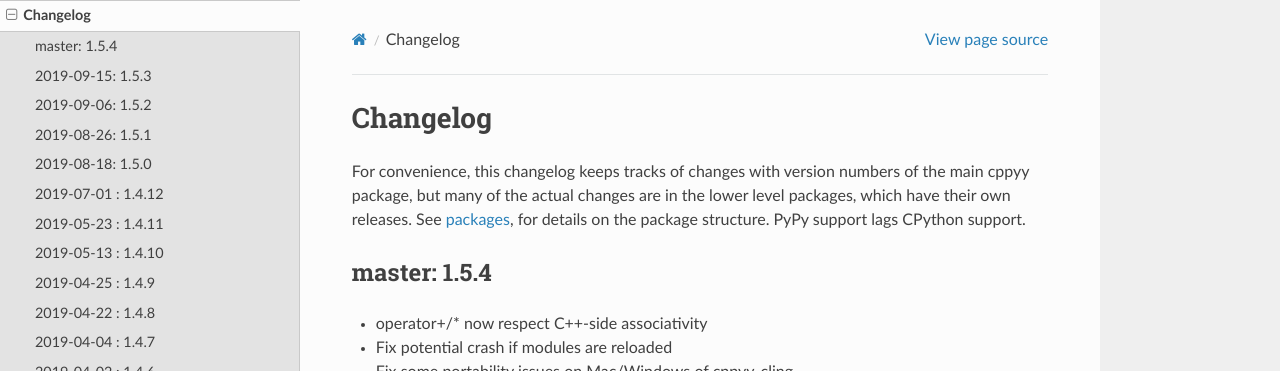
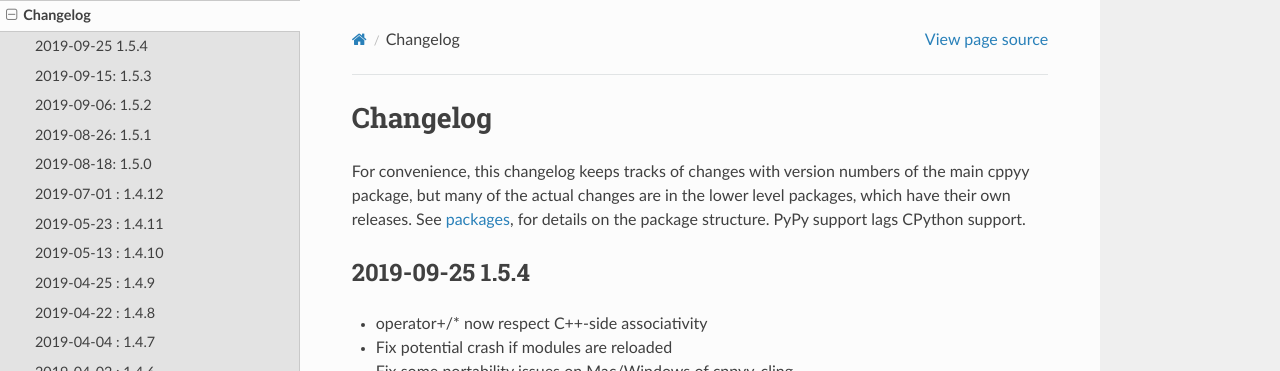
Before and after one commit to wlav/cppyy, a Sphinx documentation site: the page built from doc/source/changelog.rst, in a window 1280 px wide and 900 px high. Shown: the top 371 px of the window. Built offline with Sphinx 7.4.7 and the Read the Docs theme 2.0.0, drawn with Linux system fonts in a browser that asks for light colours.

Commit message:
prep changelog for release

```diff
--- a/doc/source/changelog.rst
+++ b/doc/source/changelog.rst
@@ -10,8 +10,8 @@
 PyPy support lags CPython support.
 
 
-master: 1.5.4
--------------
+2019-09-25 1.5.4
+----------------
 
 * operator+/* now respect C++-side associativity
 * Fix potential crash if modules are reloaded
```
